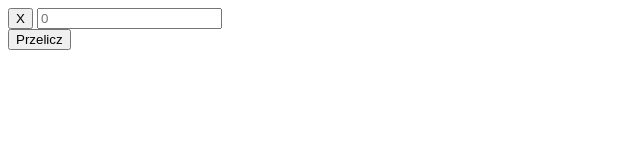
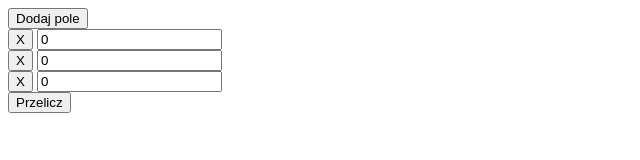
Before and after one commit to PatrykBaranek/lab1-js, a plain HTML site: page lab1/shame/index.html in a window 1280 px wide. Shown: the whole page, without its empty margins (0-640 px from the left). Drawn offline with Linux system fonts and the light colour scheme.

Commit message:
changed index.html

```diff
--- a/lab1/shame/index.html
+++ b/lab1/shame/index.html
@@ -1,5 +1,5 @@
 <!DOCTYPE html>
-<html lang="en">
+<html lang="pl">
 	<head>
 		<meta charset="UTF-8" />
 		<meta http-equiv="X-UA-Compatible" content="IE=edge" />
@@ -8,11 +8,24 @@
 		<script src="shame.js" defer></script>
 	</head>
 	<body>
-		<div>
-			<button id="1">X</button>
-			<input type="number" name="a" id="a" placeholder="0" />
+		<div class="wrapper">
+			<div class="add-input-btn-container">
+				<button class="btn add-input-btn">Dodaj pole</button>
+			</div>
+			<div class="value-input-container">
+				<button class="btn remove-input-btn">X</button>
+				<input class="value-input" type="number" placeholder="0" value="0" />
+			</div>
+			<div class="value-input-container">
+				<button class="btn remove-input-btn">X</button>
+				<input class="value-input" type="number" placeholder="0" value="0" />
+			</div>
+			<div class="value-input-container">
+				<button class="btn remove-input-btn">X</button>
+				<input class="value-input" type="number" placeholder="0" value="0" />
+			</div>
+			<button class="btn" id="calculate-btn">Przelicz</button>
+			<div id="result"></div>
 		</div>
-		<button id="btn">Przelicz</button>
-		<div id="result"></div>
 	</body>
 </html>
--- a/lab1/shame/shame.js
+++ b/lab1/shame/shame.js
@@ -1,6 +1,6 @@
-const inputs = document.querySelectorAll('input');
+const inputs = document.querySelectorAll('.vale-input-container .value-input');
 const resultElement = document.getElementById('result');
-const btn = document.getElementById('btn');
+const btn = document.getElementById('calculate-btn');
 
 const result = () => {
 	let numbers = Array.from(inputs);
@@ -33,13 +33,13 @@ const createResultOnPage = (args) => {
 	if (!resultElement.hasChildNodes()) {
 		for (let i = 0; i < args.length; i++) {
 			let span = document.createElement('span');
+			span.classList.add('result__item');
 			span.textContent = ` ${args[i].name}=${args[i].value} `;
 			span.style.display = 'block';
 			resultElement.appendChild(span);
 		}
-		return;
 	} else {
-		let spans = document.querySelectorAll('span');
+		let spans = document.querySelectorAll('.result__item');
 		spans.forEach((span) => {
 			span.remove();
 		});
```
